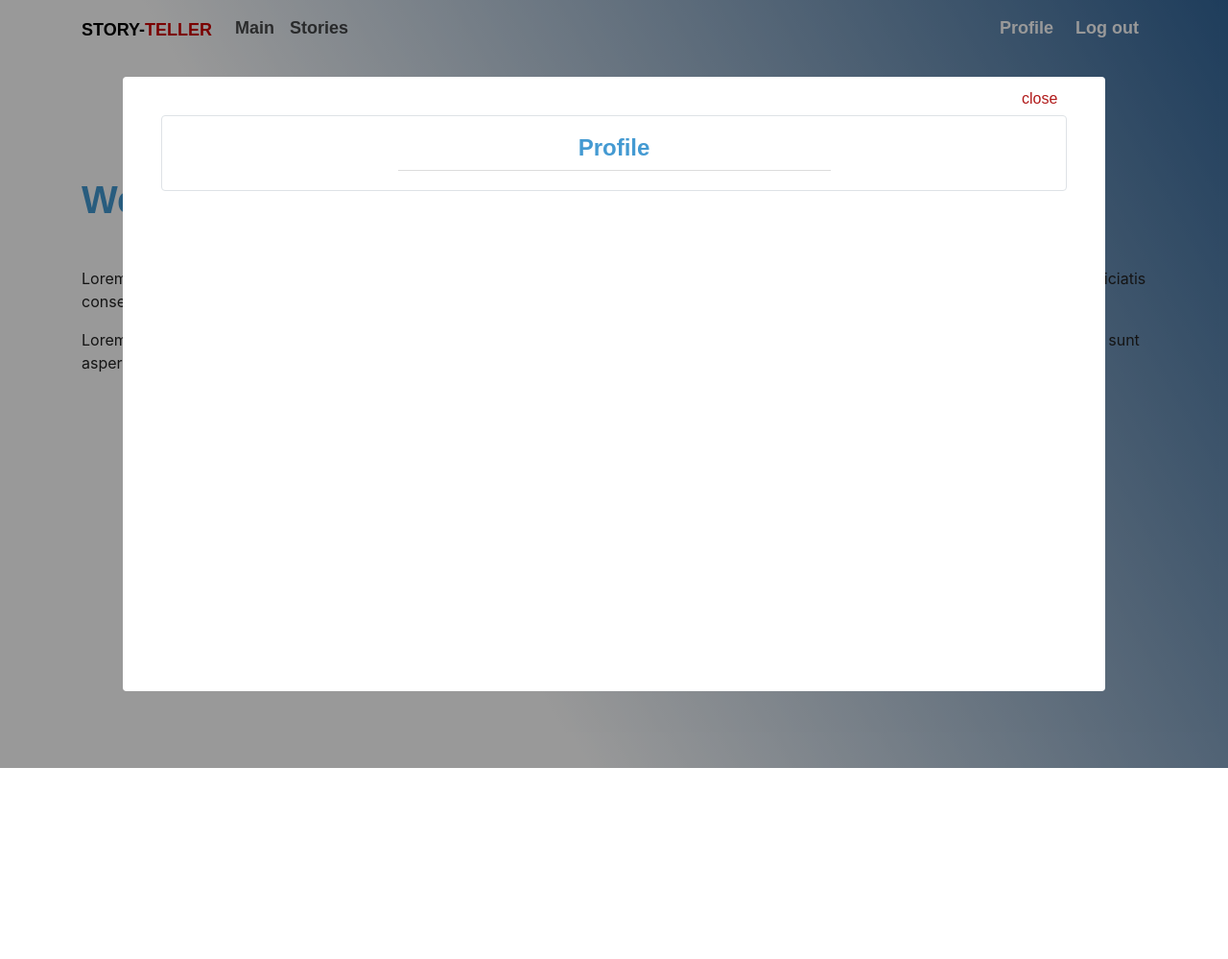
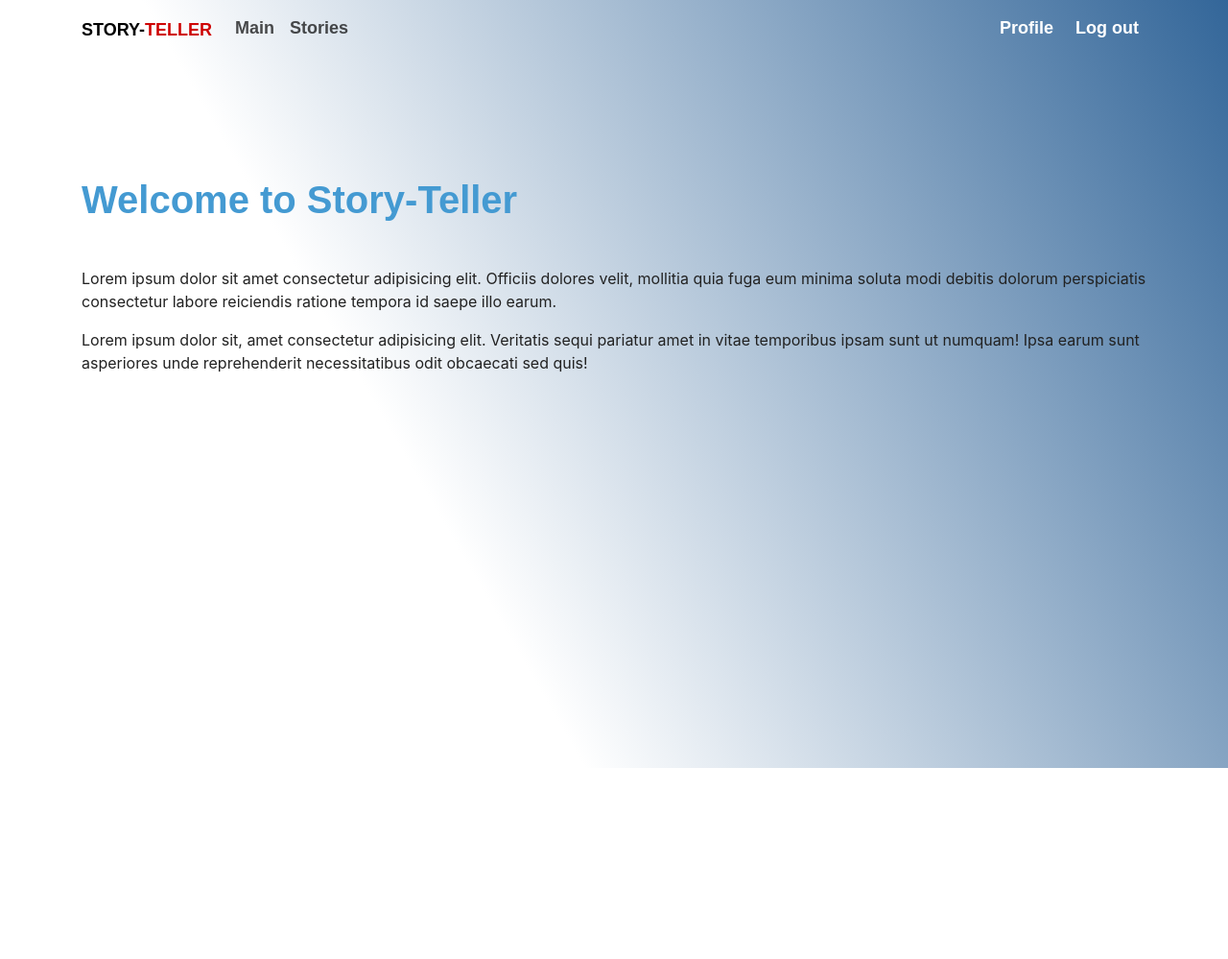
Before and after one commit to bmanandhar/storyteller, a Django app: page / in a window 1280 px wide. Shown: the top 999 px of the page at 96% size. Before the commit the page ends 800 px from the top, so only its background shows below. Run offline with Django 3.2, Linux system fonts and the light colour scheme; the visitor is signed in with stand-in values (Sample User, id 1); some libraries are stand-ins or nearby versions; some web fonts are replaced.

Commit message:
pop up window created

```diff
--- a/storyteller/static/css/site.css
+++ b/storyteller/static/css/site.css
@@ -66,6 +66,7 @@
     height:100%;
     z-index:2000;
     background-color:rgb(0, 0, 0,.4);
+    display:none;
 }
 #dcontent{
     width:80vw;
@@ -76,6 +77,9 @@
     box-sizing: border-box;
     padding:40px;
     position: relative;
+    position: relative;
+    top:-300vh;
+    transition:top 1s ease;
 }
 #dcontent > div{
     width:100%; height:200%;
@@ -100,4 +104,5 @@
     margin: 0 auto;
     text-align: center;
     color:#449ad2;
+
 }
--- a/storyteller/static/js/main.js
+++ b/storyteller/static/js/main.js
@@ -13,4 +13,25 @@
             $('a.lnav').addClass('wclr');
         }
     });
+
+
+    $('#profile,#cls_ld').click(function(e){
+        e.preventDefault();
+        if($('#dcontent').css('top')== '0px'){
+            $('#dcontent').css('top','-300vh');
+            setTimeout(function(){
+                $( "#fpg" ).slideToggle( "fast");
+                $('#tpcontent').empty();
+            }, 300);
+        }else{
+            $( "#fpg" ).slideToggle( "fast");
+            $('#dcontent').css('top','0');
+            $('#tpcontent').load('user/profile',function(e){
+                console.log('done');
+            });
+        }
+    });
+
+
+
 }());
--- a/storyteller/templates/page/base.html
+++ b/storyteller/templates/page/base.html
@@ -9,18 +9,19 @@
     <link rel="shortcut icon" href="/media/site/favicon.ico" type="image/x-icon" />
     <link rel="stylesheet" href="static/css/main.css">
     <link rel="stylesheet" href="static/css/site.css">
-    <script src="https://code.jquery.com/jquery-3.3.1.slim.min.js" integrity="sha384-q8i/X+965DzO0rT7abK41JStQIAqVgRVzpbzo5smXKp4YfRvH+8abtTE1Pi6jizo" crossorigin="anonymous"></script>
+    <script
+    src="https://code.jquery.com/jquery-3.3.1.min.js"
+    integrity="sha256-FgpCb/KJQlLNfOu91ta32o/NMZxltwRo8QtmkMRdAu8="
+    crossorigin="anonymous"></script>
     <title>StoryTeller</title>
 </head>
 <body>
     {% if user.is_authenticated == True  %}
     <div id="fpg">
         <div id="dcontent" class="rounded">
-                <i id="cls_ld" class="">close</i>
-            <div class="border rounded">
-                <div>
-                    <h4 class="prfh">Profile</h4>
-                </div>
+            <i id="cls_ld" class="">close</i>
+            <div class="border rounded" id="tpcontent">
+
             </div>
         </div>
     </div>
@@ -69,7 +70,7 @@
                 </li>
                 {% else  %}
                 <li class="nav-item llg">
-                    <a class="nav-link lnav wclr" href="{% url 'profile' %}" >Profile</a>
+                    <a class="nav-link lnav wclr" id="profile" href="{% url 'profile' %}" >Profile</a>
                 </li>
                 <li class="nav-item llg">
                     <a class="nav-link lnav wclr" href="{% url 'logout' %}" >Log out</a>
--- a/storyteller/templates/page/profile.html
+++ b/storyteller/templates/page/profile.html
@@ -0,0 +1 @@
+sdffdsf
--- a/user/views.py
+++ b/user/views.py
@@ -25,10 +25,9 @@ def userLogout(request) :
 
 @login_required
 def userProfile(request) :
-     if request.method == 'POST':
-          return render(request,'page/profile.html',{ })
-     else :
-          return HttpResponse(status=403)
+
+     return render(request,'page/profile.html',{ })
+
 def userLogin(request):
      if request.method == 'POST':
           errors = {}
```
